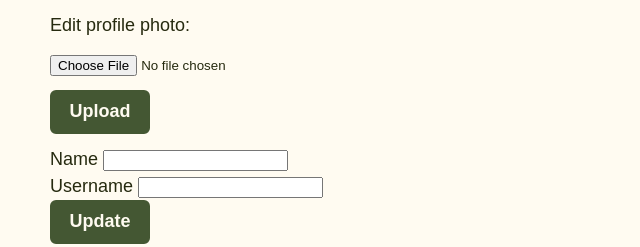
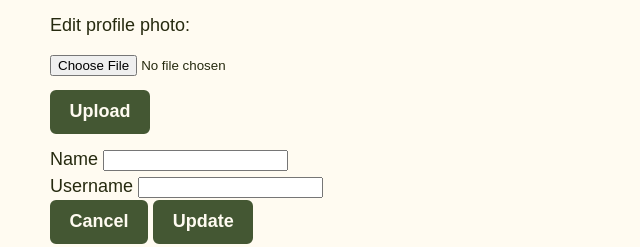
Before and after one commit to nessa272/LeetCode-Competition, a Python web app: template templates/profile_edit.html in a window 1280 px wide. Shown: the part 316-563 px from the top of the page, without its empty margins (0-640 px from the left). Run offline with Jinja, Linux system fonts and the light colour scheme; the template is opened without the code that fills it, so the values that code supplies are empty.

Commit message:
added cancel button to edit profile

```diff
--- a/templates/profile_edit.html
+++ b/templates/profile_edit.html
@@ -25,7 +25,8 @@
                 <label for="username">Username</label>
                 <input type="text" id="username" name="username" value="{{ profile.username }}">
                 <br>
-                <button type="submit" class="btn">Update</button>
+                <button type="submit" class="btn" name="action" value="cancel">Cancel</button>
+                <button type="submit" class="btn" name="action" value="update">Update</button>
 
           </form>
 
```
Also changed, not shown: app.py (+20 -12 lines).
